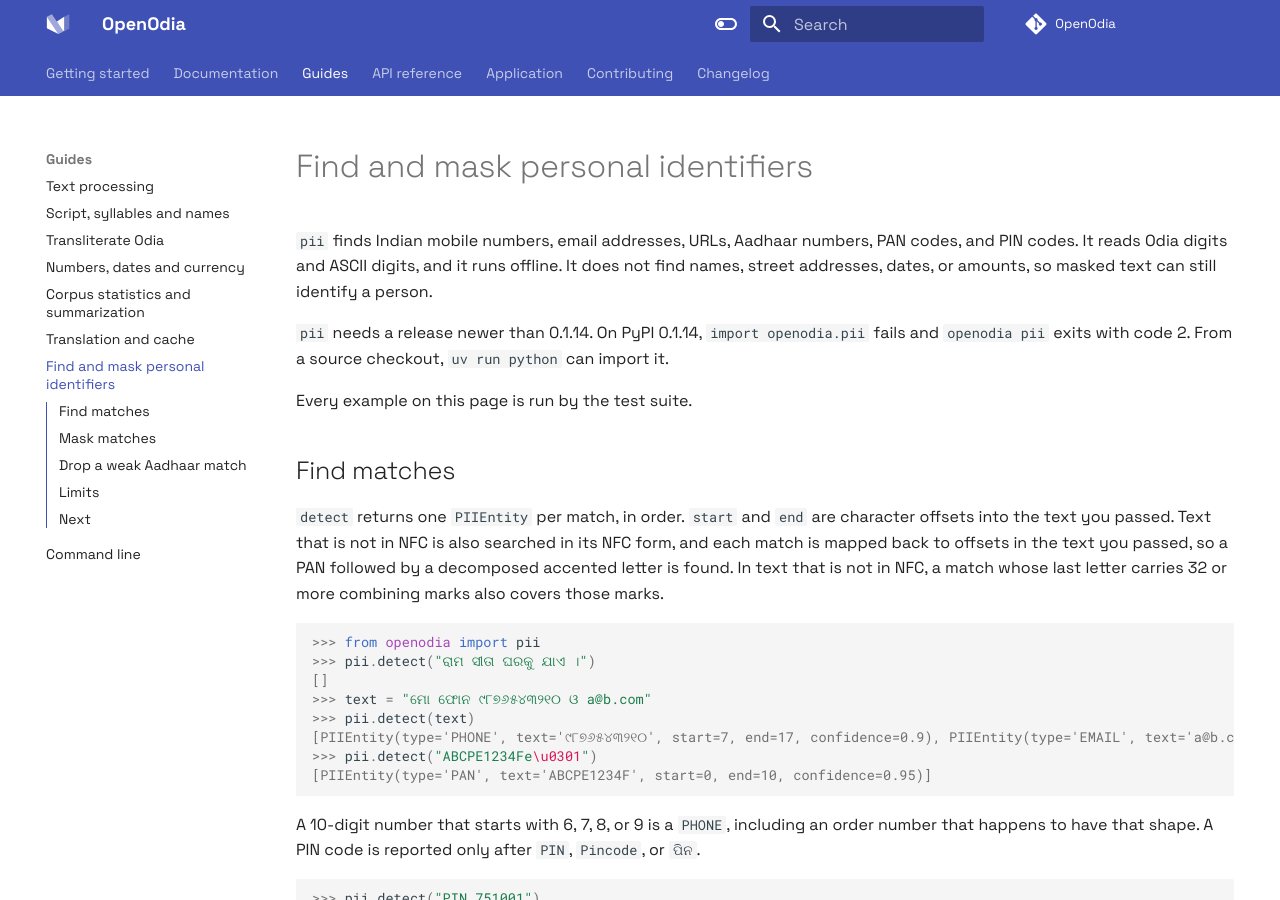
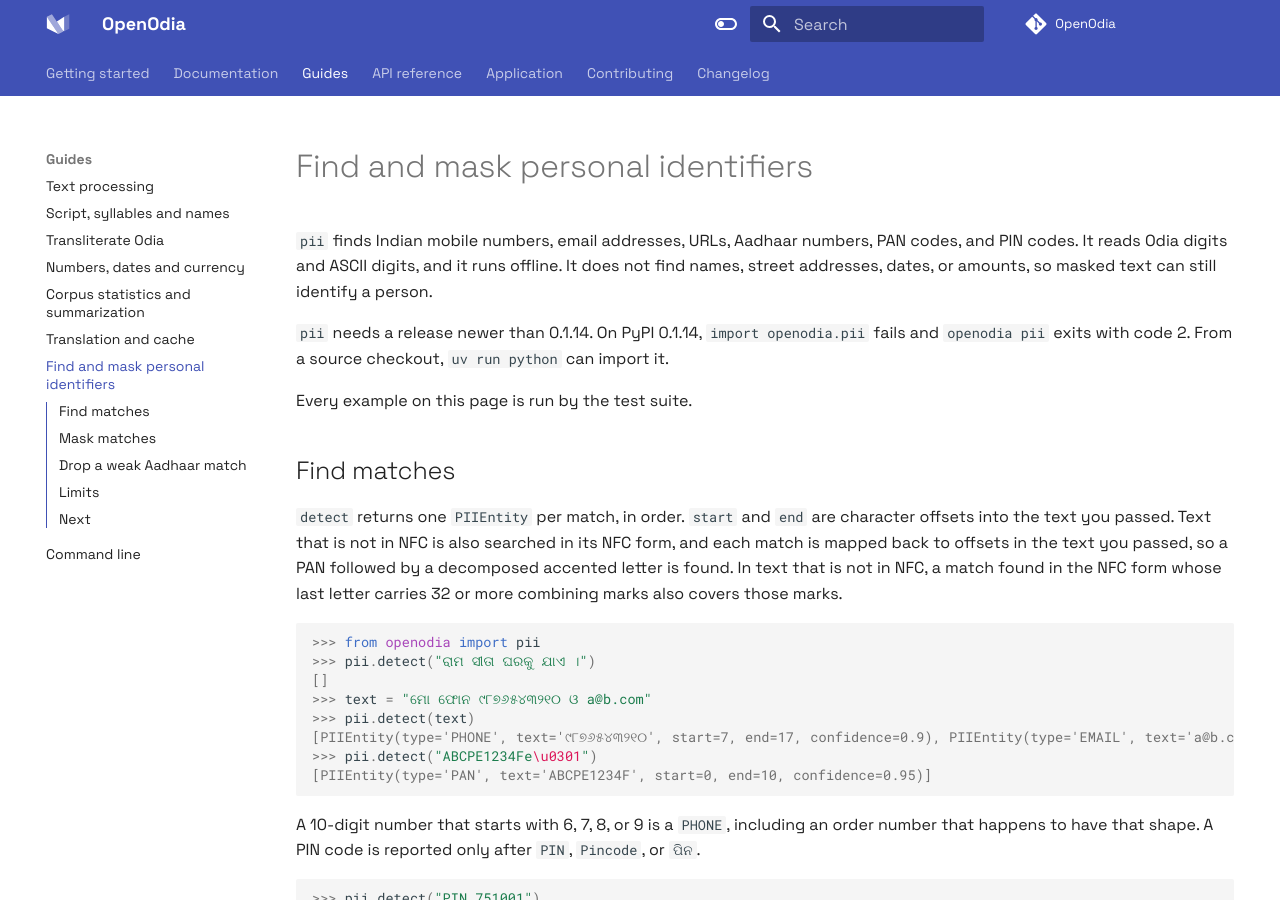
Before and after one commit to soumendrak/openodia, an MkDocs documentation site: the page built from docs/guides/pii.md, in a window 1280 px wide and 900 px high. Built offline with MkDocs 1.6.1 and Material for MkDocs 9.7.7, drawn with Linux system fonts in a browser that asks for light colours; comment, search, counter and statistics services are not loaded.

Commit message:
[#204] Narrow the long mark run sentence to matches found in the NFC form

````diff
--- a/docs/guides/pii.md
+++ b/docs/guides/pii.md
@@ -8,7 +8,7 @@ Every example on this page is run by the test suite.
 
 ## Find matches
 
-`detect` returns one `PIIEntity` per match, in order. `start` and `end` are character offsets into the text you passed. Text that is not in NFC is also searched in its NFC form, and each match is mapped back to offsets in the text you passed, so a PAN followed by a decomposed accented letter is found. In text that is not in NFC, a match whose last letter carries 32 or more combining marks also covers those marks.
+`detect` returns one `PIIEntity` per match, in order. `start` and `end` are character offsets into the text you passed. Text that is not in NFC is also searched in its NFC form, and each match is mapped back to offsets in the text you passed, so a PAN followed by a decomposed accented letter is found. In text that is not in NFC, a match found in the NFC form whose last letter carries 32 or more combining marks also covers those marks.
 
 ```pycon
 >>> from openodia import pii
````
Also changed, not shown: CHANGELOG.md (+1 -1 lines), 1 other file.
